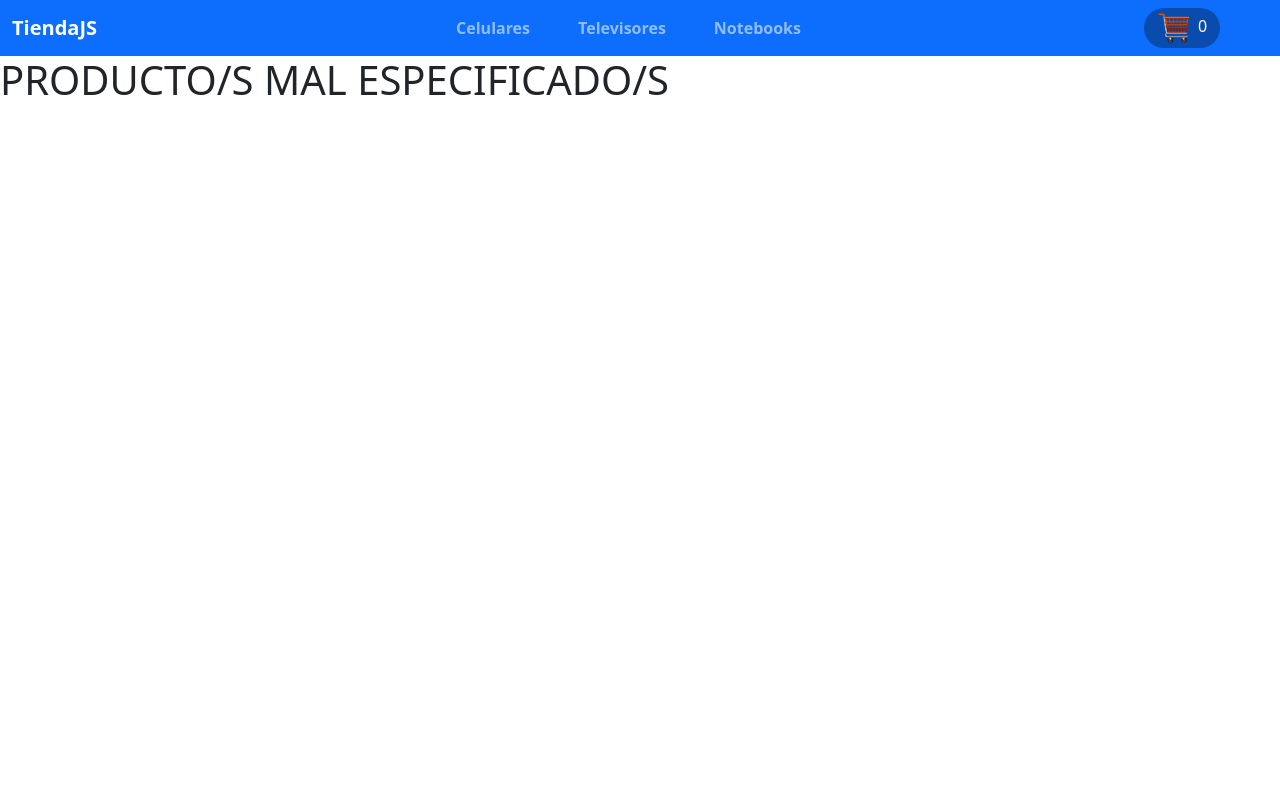
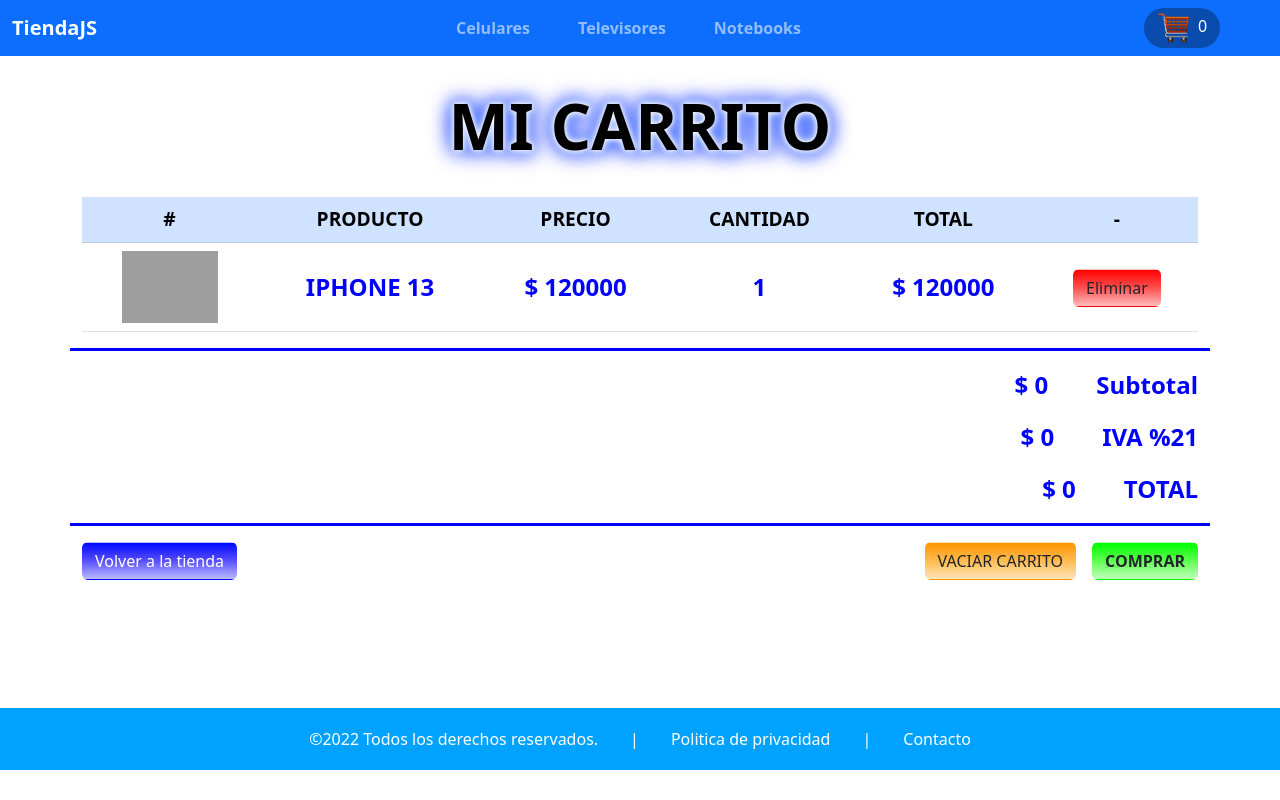
Before and after one commit to sebiyivo/Eccomerce-ReactJS-YIVOTINSKY, a React (Create React App) app: page /cart in a window 1280 px wide. Built offline with nearby package versions, Linux system fonts and the light colour scheme; grey boxes are pictures that could not be loaded; the HTML template or start-up script is replaced by a standard one.

Commit message:
PreEntrega2 + YIVOTINSKY

```diff
--- a/src/App.css
+++ b/src/App.css
@@ -1,10 +1,10 @@
-.App-header {
-  background-color: #282c34;
-  min-height: 100vh;
-  display: flex;
-  flex-direction: column;
-  align-items: center;
-  justify-content: center;
-  font-size: calc(10px + 2vmin);
-  color: white;
+.App h1 {
+  margin-block: 2rem;
+  font-size: 4rem;
+  font-weight: bolder;
+  text-transform: uppercase;
+  color: #000000;
+  text-shadow: 0 0 5px #fff, 0 0 10px #fff, 0 0 15px #f66868, 0 0 20px #ff0000, 0 0 25px #ff0000;
+  text-align: center;
+  margin-bottom: 35rem;
 }
--- a/src/App.jsx
+++ b/src/App.jsx
@@ -3,6 +3,8 @@ import Navbar from './components/Navbar/Navbar';
 import ItemListContainer from './components/ItemListContainer/ItemListContainer';
 import ItemDetailContainer from './components/ItemDetailContainer/ItemDetailContainer';
 import { BrowserRouter, Routes , Route } from "react-router-dom"
+import Footer from './components/Footer/Footer';
+import Cart from './components/Cart/Cart';
 
 function App() {
 
@@ -14,9 +16,10 @@ function App() {
         <Route path='/' element={<ItemListContainer />}/>
         <Route path='/category/:categoryId' element={<ItemListContainer />}/>
         <Route path='/detail/:productId' element={<ItemDetailContainer />}/>
-        <Route path='/category/:categoryId/detail/:productId' element={<ItemDetailContainer />}/>
-        <Route path='*' element={<h1>PRODUCTO/S MAL ESPECIFICADO/S</h1>}/>
+        <Route path='*' element={<h1>404 RUTA MAL ESPECIFICADA</h1>}/>
+        <Route path='/cart' element={<Cart />}/>
       </Routes>
+      <Footer />
       </BrowserRouter>
     </div>
   );
--- /dev/null
+++ b/src/components/Cart/Cart.css
@@ -0,0 +1,108 @@
+.miCarrito {
+    margin-block: 2rem;
+    font-size: 4rem;
+    font-weight: bolder;
+    text-transform: uppercase;
+    color: #000000;
+    text-shadow: 0 0 5px #fff, 0 0 10px #fff, 0 0 15px #6895f6, 0 0 20px #0051ff, 0 0 25px #1100ff;
+    text-align: center;
+}
+
+tbody {
+    color: #0000ff;
+    font-size: 1.5rem;
+    font-weight: bold;
+}
+
+th {
+    text-align: center !important;
+    font-size: 1.2rem;
+}
+
+th img {
+    width: 6rem;
+}
+
+td {
+    vertical-align: middle;
+    text-align: center;
+}
+
+.botonEliminar {
+    background: linear-gradient(to bottom, #ff0000, #ff0000af, #ff000044);
+    color: #000000;
+}
+
+.botonEliminar:active {
+    transform: scale(0.9);
+}
+
+/* //////////////////////// CALCULO //////////////////////////////// */
+
+.calculo {
+    border-bottom: #0000ff solid;
+    border-top: #0000ff solid;
+    margin-bottom: 1rem;
+    padding-right: 2rem;
+    color: #0000ff;
+    font-weight: bold;
+}
+
+.calculo ul {
+    list-style-type: none;
+    display: flex;
+    justify-content: right;
+    align-items: center;
+    gap: 3rem;
+    margin-top: 1rem;
+}
+
+.calculo ul li {
+    font-size: 1.5rem;
+}
+
+/* //////////////////////// BOTONES //////////////////////////////// */
+
+.botonesCarrito {
+    display: flex;
+    justify-content: space-between;
+    align-items: center;
+    margin-bottom: 8rem;
+}
+
+.botonVolverALaTienda {
+    background: linear-gradient(to bottom, #0008ff, #0d00ffaf, #0000ff44);
+    color: #ffffff !important;
+    margin-right: 1rem;
+}
+
+.botonVolverALaTienda:active {
+    transform: scale(0.9);
+}
+
+.botonesCarritoPrincipales {
+    display: flex;
+    justify-content: right;
+    align-items: center;
+}
+
+.botonVaciarCarrito {
+    background: linear-gradient(to bottom, #ff9500, #ff9d00af, #ff9d0044);
+    color: #000000;
+    margin-right: 1rem;
+}
+
+.botonVaciarCarrito:active {
+    transform: scale(0.9);
+}
+
+.botonComprar {
+    background: linear-gradient(to bottom, #00ff00, #15ff00af, #15ff0044);
+    color: #000000;
+    font-weight: bolder !important;
+    font-size: 1.2rem;
+}
+
+.botonComprar:active {
+    transform: scale(0.9);
+}
--- /dev/null
+++ b/src/components/Cart/Cart.jsx
@@ -0,0 +1,63 @@
+import "./Cart.css"
+import { Link } from "react-router-dom"
+
+const Cart = () => {
+    return (
+        <div className="container">
+          <h2 className="miCarrito" name="carrito">MI CARRITO</h2>
+
+          <div className="row">
+                <div className="table-responsive">
+                <table className="table caption-top">
+                  <thead className="table-primary">
+                    <tr>
+                      <th scope="col">#</th>
+                      <th scope="col">PRODUCTO</th>
+                      <th scope="col">PRECIO</th>
+                      <th scope="col">CANTIDAD</th>
+                      <th scope="col">TOTAL</th>
+                      <th scope="col">-</th>
+                    </tr>
+                  </thead>
+                  <tbody id="carrito">
+                    <tr className="productoEnCarrito">
+                      <th scope="row"><img src="https://www.macstation.com.ar/img/productos/2567-1.jpg" alt="Iphone 13" title="Iphone 13"/></th>
+                      <td className="tituloCarrito">IPHONE 13</td>
+                      <td className="precioCarrito">$ 120000</td>
+                      <td className="cantidad">1</td>
+                      <td className="precioTotalCarrito">$ 120000</td>
+                      <td><input className="btn botonEliminar" type="button" value="Eliminar"/></td>
+                    </tr>
+                  </tbody>
+                </table>
+                </div>
+
+                <div className="calculo">
+                  <ul>
+                    <li id="subtotal">$ 0</li>
+                    <li>Subtotal</li>
+                  </ul>
+                  <ul>
+                    <li id="iva">$ 0</li>
+                    <li>IVA %21</li>
+                  </ul>
+                  <ul>
+                    <li id="total">$ 0</li>
+                    <li>TOTAL</li>
+                  </ul>
+                </div>
+
+                <div className="botonesCarrito">
+                  <Link to={"/"} className="btn botonVolverALaTienda">Volver a la tienda</Link>
+                  <div className="botonesCarritoPrincipales">
+                    <input id="vaciarCarrito" className="btn botonVaciarCarrito" type="button" value="VACIAR CARRITO"/>
+                    <input id="comprar" className="btn botonComprar" type="button" value="COMPRAR" data-bs-toggle="modal" data-bs-target="#exampleModal"/>
+                  </div>
+                </div>
+            </div>
+        </div>
+    )
+
+}
+
+export default Cart
--- a/src/components/CartWidget/CartWidget.jsx
+++ b/src/components/CartWidget/CartWidget.jsx
@@ -1,15 +1,16 @@
 import "./CartWidget.css"
 import carrito from "./assests/carrito.png"
+import { Link } from "react-router-dom"
 
 const CartWidget = () => {
 
     return (
-        <div className = "carrito">
+        <Link to={"/cart"} className = "carrito">
             <button>
                 <img className = "imagenCarrito" src={carrito} alt="carrito"/>
                 0
             </button>
-        </div>
+        </Link>
     )
 }
 
--- /dev/null
+++ b/src/components/Footer/Footer.css
@@ -0,0 +1,15 @@
+footer ul {
+    list-style-type: none;
+    display: flex;
+    justify-content: center;
+    align-items: center;
+    padding: 1.2rem;
+    gap: 2rem;
+    background-color: #00a2ff;
+    margin-bottom: 0;
+}
+
+footer li {
+    color: #ffffff;
+    text-decoration: none;
+}
--- /dev/null
+++ b/src/components/Footer/Footer.jsx
@@ -0,0 +1,21 @@
+import "./Footer.css"
+
+const Footer = () => {
+
+    return (
+        <footer class="container-fluid">
+            <div class="row">
+              <ul>
+                <li>©2022 Todos los derechos reservados.</li>
+                <li>|</li>
+                <li>Politica de privacidad</li>
+                <li>|</li>
+                <li>Contacto</li>
+            </ul>
+            </div>
+        </footer>
+    )
+
+}
+
+export default Footer
--- a/src/components/Item/Item.jsx
+++ b/src/components/Item/Item.jsx
@@ -3,7 +3,7 @@ import { Link } from "react-router-dom"
 
 const Item = ({ id, name, price, category, img }) => {
     return (
-        <Link to={`detail/${id}` || `category/${category}/detail/${id}`} className="card item col-md-3">
+        <Link to={`/detail/${id}`} className="card item col-md-3">
           <img src={img} className="card-img-top" alt={name}/>
           <div className="card-body">
             <h5 className="card-title">{name}</h5>
--- a/src/components/ItemDetailContainer/ItemDetailContainer.css
+++ b/src/components/ItemDetailContainer/ItemDetailContainer.css
@@ -4,6 +4,7 @@
     justify-content: center;
     align-items: center;
     text-align: center;
+    margin-bottom: 8rem;
 }
 
 .itemDetailContainer h1 {
@@ -12,7 +13,7 @@
     font-weight: bolder;
     text-transform: uppercase;
     color: #000000;
-  text-shadow: 0 0 5px #fff, 0 0 10px #fff, 0 0 15px #6895f6, 0 0 20px #0051ff, 0 0 25px #1100ff;
+    text-shadow: 0 0 5px #fff, 0 0 10px #fff, 0 0 15px #6895f6, 0 0 20px #0051ff, 0 0 25px #1100ff;
 }
 
 .spinner-border {
--- a/src/components/ItemDetailContainer/ItemDetailContainer.jsx
+++ b/src/components/ItemDetailContainer/ItemDetailContainer.jsx
@@ -22,7 +22,7 @@ const ItemDetailContainer = () => {
     if (loading) {
         return (
         <div className="spinner-border text-primary" role="status">
-            <span className="visually-hidden">Loading...</span>
+            <span className="visually-hidden"></span>
         </div>
         )
     }
--- a/src/components/ItemListContainer/ItemListContainer.jsx
+++ b/src/components/ItemListContainer/ItemListContainer.jsx
@@ -24,7 +24,7 @@ const ItemListContainer = () => {
     if (loading) {
         return (
         <div className="spinner-border text-primary" role="status">
-            <span className="visually-hidden">Loading...</span>
+            <span className="visually-hidden"></span>
         </div>
         )
     }
--- a/src/components/Navbar/Navbar.jsx
+++ b/src/components/Navbar/Navbar.jsx
@@ -4,7 +4,6 @@ import { NavLink } from "react-router-dom"
 
 const Navbar = () => {
     return (
-
         <nav className="navbar navbar-expand-lg navbar-dark bg-primary">
           <div className="container-fluid">
             <NavLink to={"/"} className="navbar-brand">TiendaJS</NavLink>
@@ -13,9 +12,9 @@ const Navbar = () => {
             </button>
             <div className="collapse navbar-collapse" id="navbarNavAltMarkup">
               <div className="navbar-nav">
-                <NavLink to={"category/Celulares"} className="nav-link" aria-current="page">Celulares</NavLink>
-                <NavLink to={"category/Televisores"} className="nav-link">Televisores</NavLink>
-                <NavLink to={"category/Notebooks"} className="nav-link">Notebooks</NavLink>
+                <NavLink to={"/category/Celulares"} className="nav-link" aria-current="page">Celulares</NavLink>
+                <NavLink to={"/category/Televisores"} className="nav-link">Televisores</NavLink>
+                <NavLink to={"/category/Notebooks"} className="nav-link">Notebooks</NavLink>
               </div>
             </div>
             <CartWidget />
```
